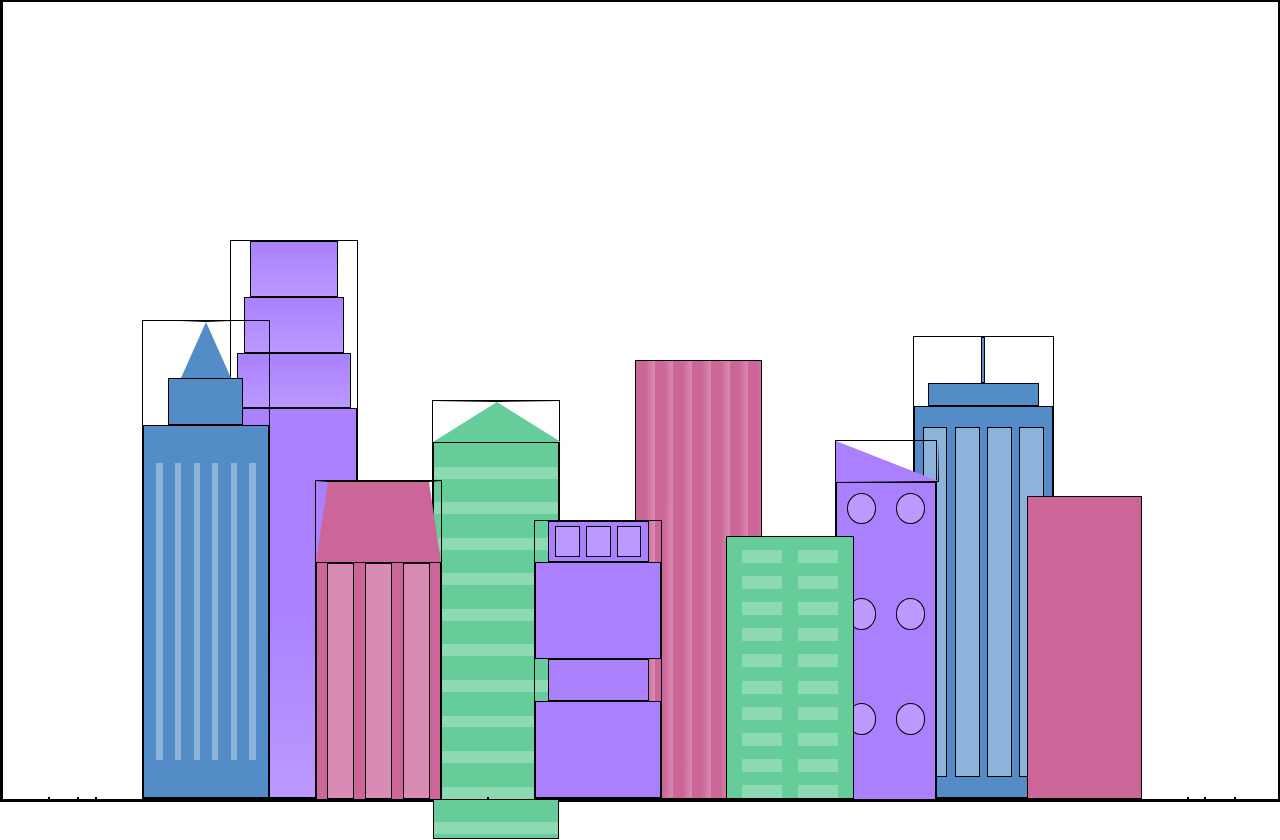
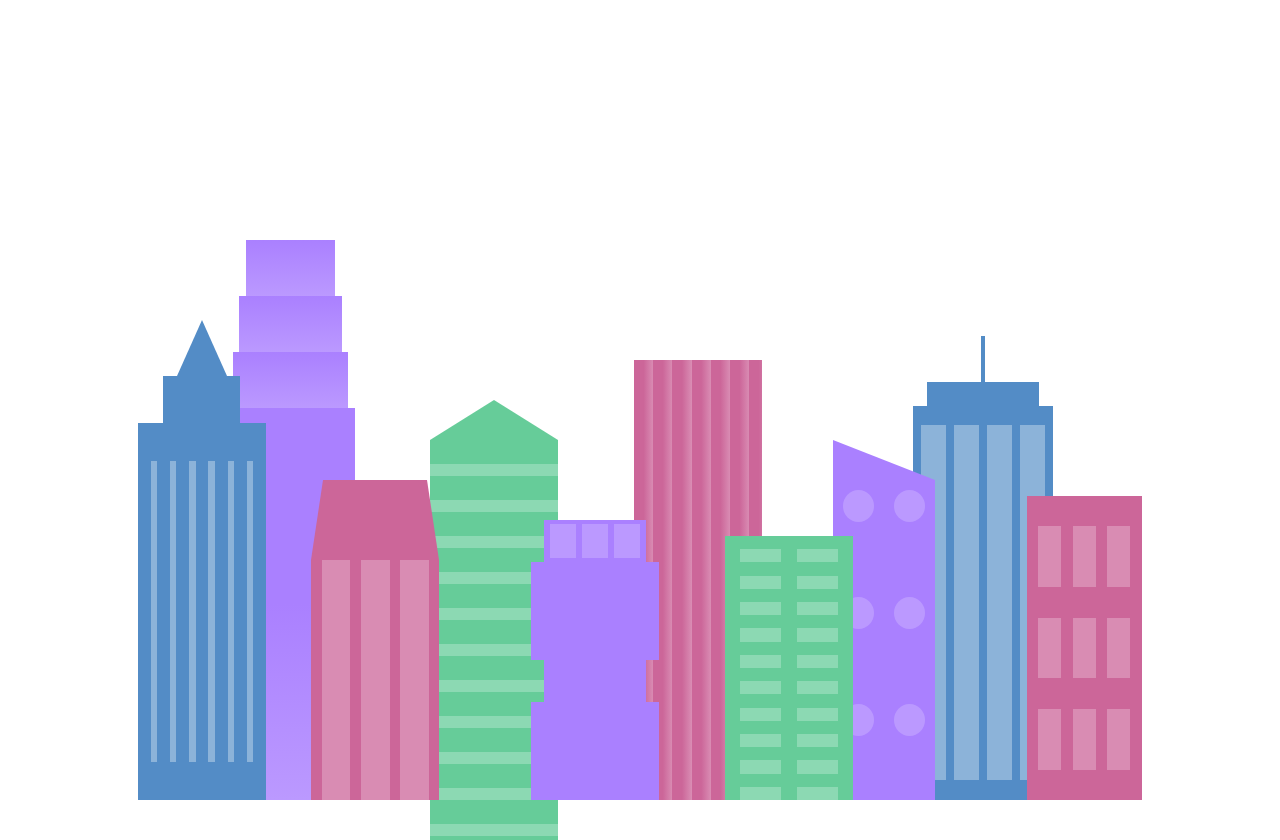
Before and after one commit to wa1ead/freeCodeCamp_Responsive-Web-Design, a plain HTML site: page CSS City Skyline/index.html in a window 1280 px wide. Drawn offline with Linux system fonts and the light colour scheme.

Commit message:
step 110

```diff
--- a/CSS City Skyline/styles.css
+++ b/CSS City Skyline/styles.css
@@ -8,12 +8,9 @@
   --window-color3: #d98cb3;
   --window-color4: #8cb3d9;
 }
-
 * {
-  border: 1px solid black;
   box-sizing: border-box;
 }
-
 body {
   height: 100vh;
   margin: 0;
@@ -244,10 +241,10 @@ body {
   background-color: var(--window-color1);
   margin: 10%;
 }
+
 .fb5 {
   width: 10%;
   height: 33%;
-  background-color: var(--building-color2);
   position: relative;
   right: 10%;
   background: repeating-linear-gradient(
@@ -258,14 +255,27 @@ body {
     ),
     repeating-linear-gradient(
       90deg,
-      var(--building-color2) 0%,
+      var(--building-color2),
       var(--building-color2) 12%,
       var(--window-color2) 12%,
       var(--window-color2) 44%
     );
 }
+
 .fb6 {
   width: 9%;
   height: 38%;
-  background-color: var(--building-color3);
+  background: repeating-linear-gradient(
+      90deg,
+      var(--building-color3),
+      var(--building-color3) 10%,
+      transparent 10%,
+      transparent 30%
+    ),
+    repeating-linear-gradient(
+      var(--building-color3),
+      var(--building-color3) 10%,
+      var(--window-color3) 10%,
+      var(--window-color3) 30%
+    );
 }
```
